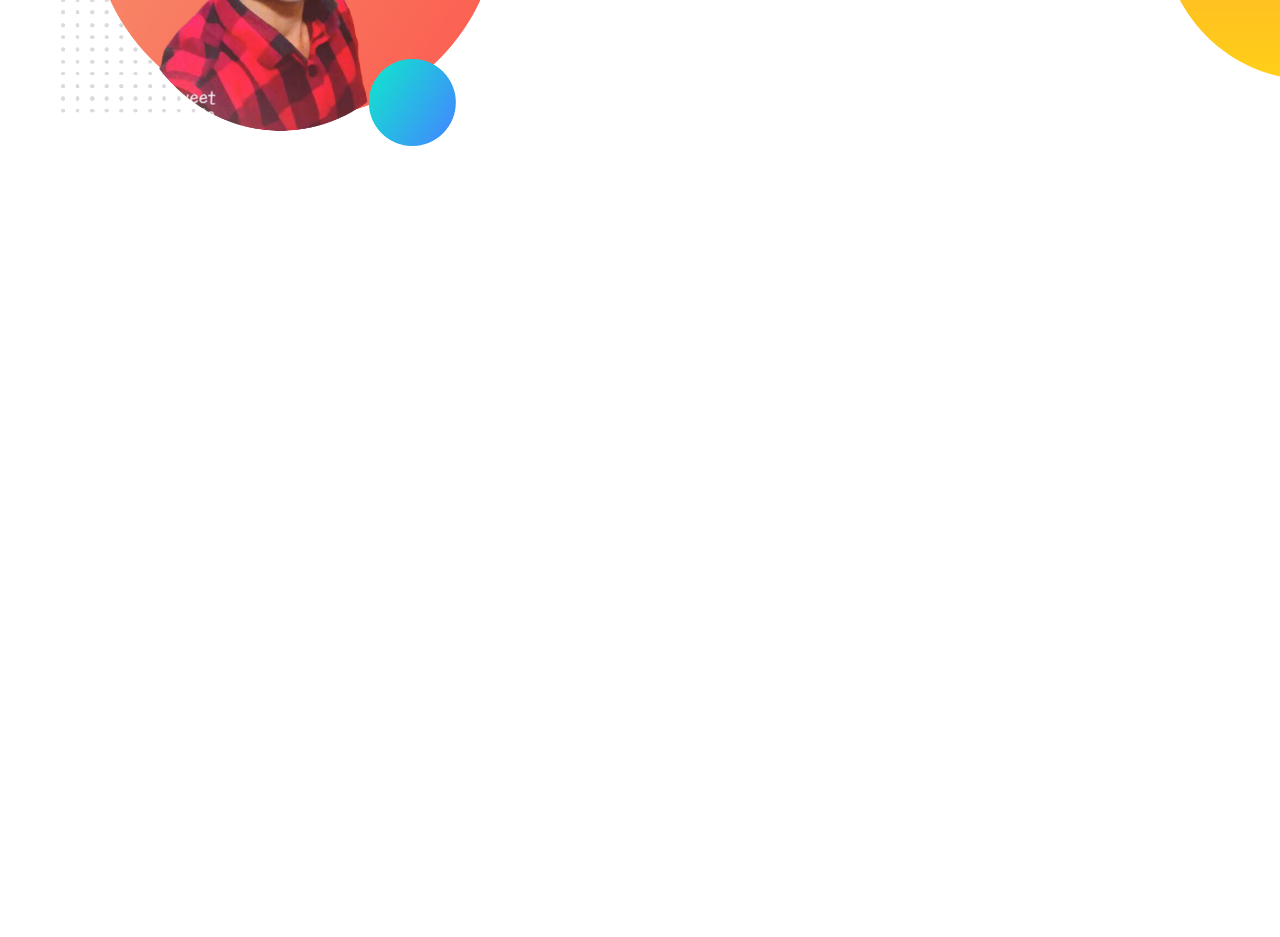
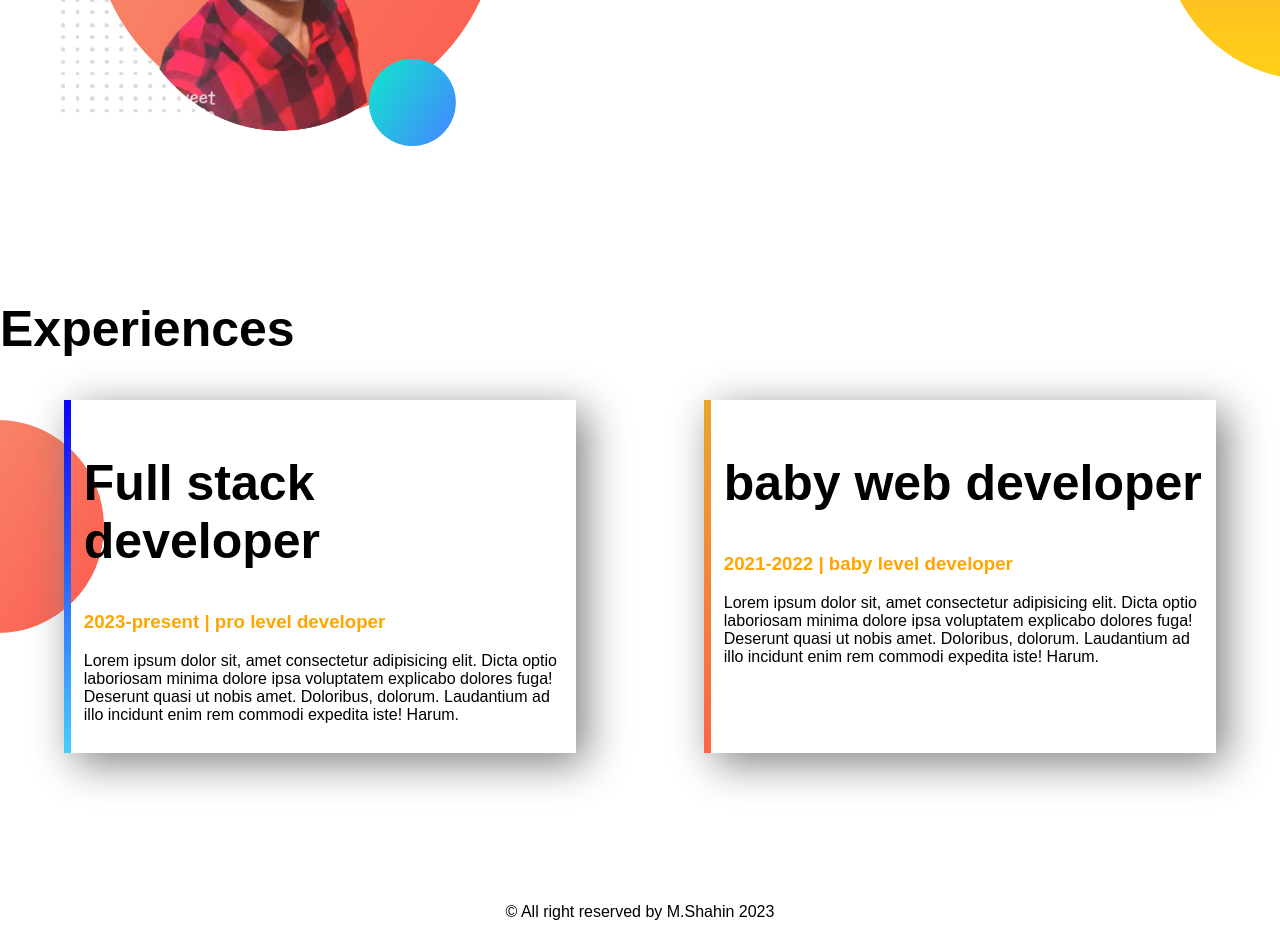
Before and after one commit to jhanker/developer-portfolio, a plain HTML site: page index.html in a window 1280 px wide. Shown: the part 900-1837 px from the top of the page. Before the commit the page ends 1200 px from the top, so only its background shows below. Drawn offline with Linux system fonts and the light colour scheme.

Commit message:
final commit

```diff
--- a/index.html
+++ b/index.html
@@ -9,7 +9,7 @@
     <link rel="stylesheet" href="style.css">
 </head>
 <body>
-   <section id="top-banner">
+   <section class="top-banner flexible-container">
     <div class="half-width"> <h1>welcome to </h1>
         <h1><span class="orange-bg">MO Shahin,s</span> world</h1>
         <h3>professional  web Designer</h3>
@@ -20,7 +20,7 @@
        <div class="half-width"><img src="./images/my-bg (2).png" alt="profile photo"></div>
    </section>
 
-   <section id="dream-big">
+   <section class="dream-big flexible-container">
 
     <div class="half-width"><img src="./images/my-bg (2).png" alt="profile photo"></div>
 
@@ -31,5 +31,25 @@
         <a class="link-button" href="" target="_blank"> DOWNLOAD CV</a>
     </div>
    </section>
+
+   <section class="experience-area ">
+    <h1>Experiences</h1>
+
+  <div class="flexible-container">
+    <div class="half-width experience-items" id="web-dev-experience0-learning">
+        <h1>Full stack developer</h1>
+        <h3><span class="orange-bg">2023-present | pro level developer</span></h3>
+        <p>Lorem ipsum dolor sit, amet consectetur adipisicing elit. Dicta optio laboriosam minima dolore ipsa voluptatem explicabo dolores fuga! Deserunt quasi ut nobis amet. Doloribus, dolorum. Laudantium ad illo incidunt enim rem commodi expedita iste! Harum.</p>
+    </div>
+    <div class="half-width experience-items" id="web-dev-experience">
+        <h1>baby web developer</h1>
+        <h3><span class="orange-bg">2021-2022 | baby level developer</span></h3>
+        <p>Lorem ipsum dolor sit, amet consectetur adipisicing elit. Dicta optio laboriosam minima dolore ipsa voluptatem explicabo dolores fuga! Deserunt quasi ut nobis amet. Doloribus, dolorum. Laudantium ad illo incidunt enim rem commodi expedita iste! Harum.</p>
+    </div>
+  </div>
+   </section>
+   <footer>
+    <p>&copy; All right reserved by M.Shahin 2023</p>
+   </footer>
 </body>
 </html>
--- a/style.css
+++ b/style.css
@@ -9,7 +9,7 @@ h1{
 .orange-bg{
     color: orange;
 }
-section{
+.flexible-container{
     display: flex;
     margin-bottom: 150px;
 }
@@ -32,13 +32,43 @@ section{
 .link-button a{
     text-decoration: none;
 }
-#top-banner{
+.top-banner{
     background-image: url(./images/top-banner.png);
     background-repeat: no-repeat;
 }
-#dream-big{
+.dream-big{
     background-image: url(./images/dream-bg.png);
     background-repeat: no-repeat;
     background-position: right;
     padding-right: 5%;
 }
+.experience-items{
+    box-shadow: 10px 10px 40px gray;
+    width: 40%;
+    margin-right: 5%;
+    margin-left: 5%;
+    padding:  1%;
+}
+.experience-area{
+    background-image: url(./images/exp-bg.png);
+    background-repeat: no-repeat;
+    background-position: left;
+
+
+}
+.experience-area{
+
+}
+#web-dev-experience{
+    border-left: 7px solid;
+    border-image: linear-gradient(rgb(232, 166, 42),tomato);
+    border-image-slice: 1;
+}
+#web-dev-experience0-learning{
+    border-left: 7px solid;
+    border-image: linear-gradient(rgb(13, 0, 255),rgb(71, 206, 255));
+    border-image-slice: 1;
+}
+footer p{
+    text-align: center;
+}
```
Also changed, not shown: 4 other files.
